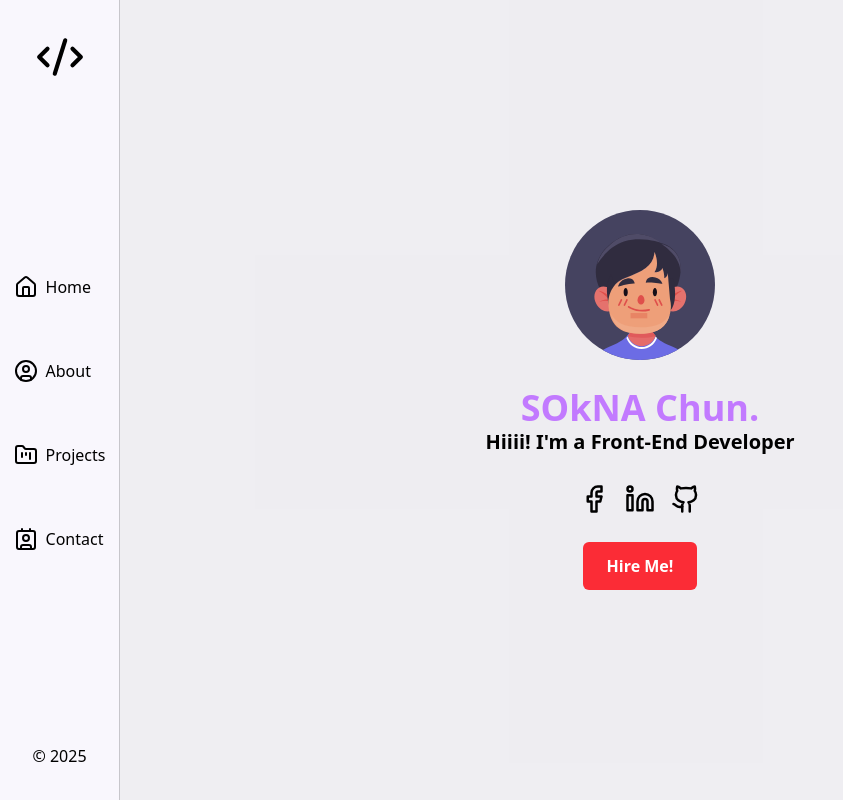
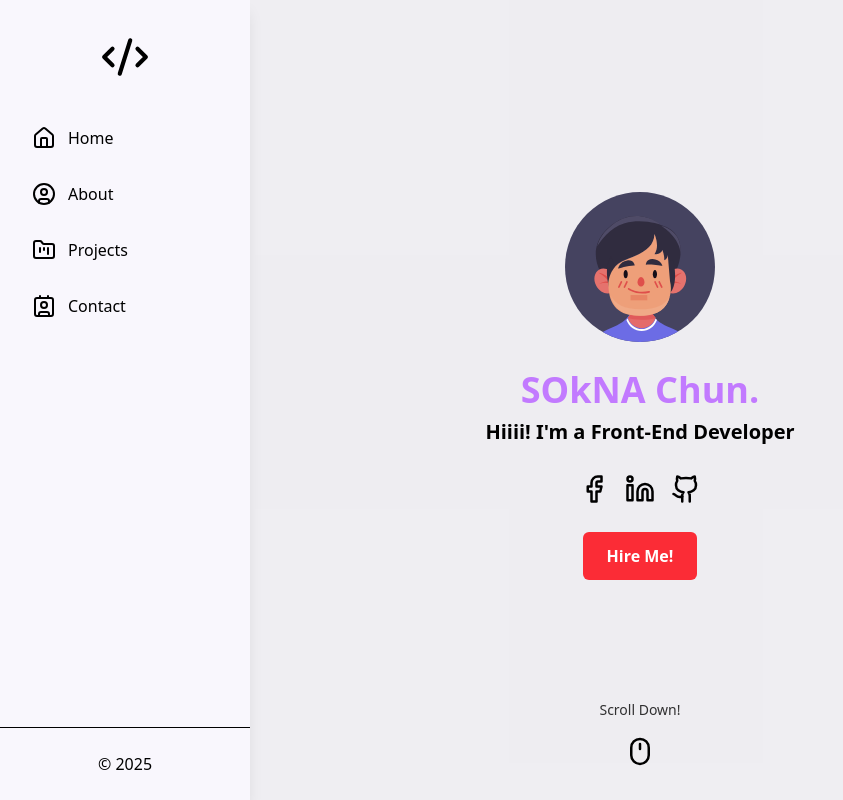
Before and after one commit to CHUNSOKNA1997/midterm_project, a React (Vite) app: page / in a window 1280 px wide. Shown: the whole page, without its empty margins (0-843 px from the left). Built offline with nearby package versions, Linux system fonts and the light colour scheme.

Commit message:
finished Sidebar.jsx and animated the mouse logo

```diff
--- a/src/components/Home.jsx
+++ b/src/components/Home.jsx
@@ -1,7 +1,7 @@
 import React from 'react';
 import Sidebar from './Sidebar';
 import logo from '../assets/logo.svg';
-import { Facebook, Github, Linkedin } from 'lucide-react';
+import { Facebook, Github, Linkedin, Mouse } from 'lucide-react';
 
 const socialMedia = [
   {
@@ -22,7 +22,7 @@ const Home = () => {
     <>
       <header className="flex flex-col justify-center items-center h-screen bg-[#eeedf1f2] space-y-7">
         <img src={logo} alt="logo" />
-        <div className="flex justify-center items-center flex-col leading-12">
+        <div className="flex justify-center items-center flex-col space-y-2">
           <h1 className="text-purple-400 text-4xl font-bold">SOkNA Chun.</h1>
           <p className="font-semibold text-xl">
             Hiiii! I'm a Front-End Developer
@@ -49,6 +49,13 @@ const Home = () => {
         >
           Hire Me!
         </a>
+        <div className="flex absolute bottom-5 flex-col items-center gap-4 animate-[bounce_2s_ease-in-out_infinite]">
+          <p className="text-sm font-medium opacity-80">Scroll Down!</p>
+          <Mouse
+            size={30}
+            className="animate-[fadeInOut_2s_ease-in-out_infinite]"
+          />
+        </div>
       </header>
       <Sidebar />
     </>
--- a/src/components/Sidebar.jsx
+++ b/src/components/Sidebar.jsx
@@ -1,57 +1,74 @@
-import React from 'react';
+import React, { useState } from 'react';
 import {
   House,
   CircleUser,
   FolderKanban,
   Contact,
   CodeXml,
+  Menu,
+  X,
 } from 'lucide-react';
+
 const Links = [
-  {
-    href: '#Home',
-    name: 'Home',
-    logo: <House size={24} />,
-  },
-  {
-    href: '#About',
-    name: 'About',
-    logo: <CircleUser size={24} />,
-  },
-  {
-    href: '#Projects',
-    name: 'Projects',
-    logo: <FolderKanban size={24} />,
-  },
-  {
-    href: '#Contact',
-    name: 'Contact',
-    logo: <Contact size={24} />,
-  },
+  { href: '#Home', name: 'Home', logo: <House size={24} /> },
+  { href: '#About', name: 'About', logo: <CircleUser size={24} /> },
+  { href: '#Projects', name: 'Projects', logo: <FolderKanban size={24} /> },
+  { href: '#Contact', name: 'Contact', logo: <Contact size={24} /> },
 ];
+
 const Sidebar = () => {
+  const [isOpen, setIsOpen] = useState(false);
+
+  const toggleSidebar = () => setIsOpen((prev) => !prev);
+
   return (
-    <aside className="fixed top-0 left-0 w-[120px] min-h-full border-opacity bg-[#f9f7fd] text-black flex flex-col justify-between items-center">
-      <CodeXml size={50} className="mt-8 font-bold" />
-      <ul>
-        <li className="flex flex-col gap-15 items-start">
-          {Links.map((link, index) => {
-            return (
+    <>
+      <button
+        onClick={toggleSidebar}
+        className="lg:hidden fixed top-4 left-4 z-50 p-2 rounded-lg bg-white shadow-lg"
+        aria-label="Toggle Sidebar"
+      >
+        {isOpen ? <X size={24} /> : <Menu size={24} />}
+      </button>
+
+      {isOpen && (
+        <div
+          className="lg:hidden fixed inset-0 toggle-menu-bg bg-opacity-50 z-30"
+          onClick={toggleSidebar}
+          aria-hidden="true"
+        />
+      )}
+
+      <aside
+        className={`fixed top-0 left-0 z-40 h-screen w-72 lg:w-[250px] bg-[#f9f7fd] text-black flex flex-col justify-between items-center transition-transform duration-300 shadow-lg
+          ${isOpen ? 'translate-x-0' : '-translate-x-full lg:translate-x-0'}`}
+      >
+        <div className="mt-8">
+          <CodeXml size={50} />
+        </div>
+
+        <nav className="w-full flex-1 mt-8">
+          <ul className="flex flex-col space-y-2">
+            {Links.map((link, index) => (
+              <li key={index}>
                 <a
-                key={index}
                   href={link.href}
-                className="flex gap-2 items-center hover:text-orange-500 transition-all duration-300"
+                  className="px-6 py-3 flex items-center gap-3 hover:bg-orange-100 hover:text-orange-500 transition-all duration-300 rounded-lg mx-2"
+                  onClick={() => setIsOpen(false)}
                 >
                   {link.logo}
                   {link.name}
                 </a>
-            );
-          })}
               </li>
+            ))}
           </ul>
-      <footer>
-        <p className="text-center mb-8">&copy; {new Date().getFullYear()}</p>
+        </nav>
+
+        <footer className="w-full py-6 border-t text-center">
+          <p>&copy; {new Date().getFullYear()}</p>
         </footer>
       </aside>
+    </>
   );
 };
 
--- a/src/index.css
+++ b/src/index.css
@@ -3,3 +3,7 @@
 .border-opacity {
   border-right: rgba(0, 0, 0, 0.2) 1px solid;
 }
+
+.toggle-menu-bg {
+  background-color: rgba(0, 0, 0, 0.3);
+}
```
Lines whose indentation alone changed are shown as unchanged.
